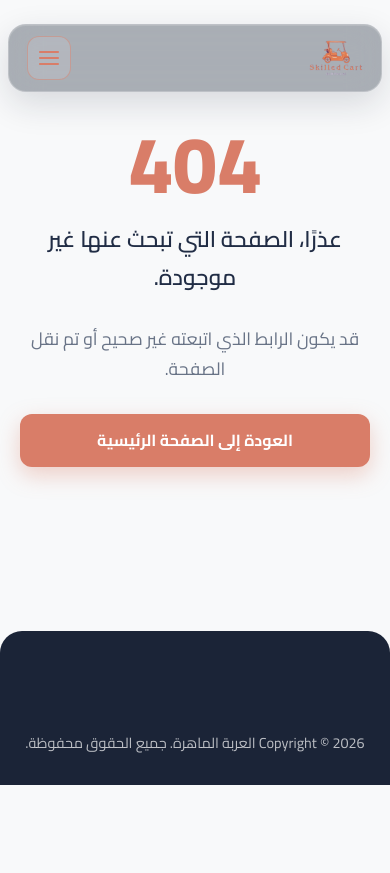
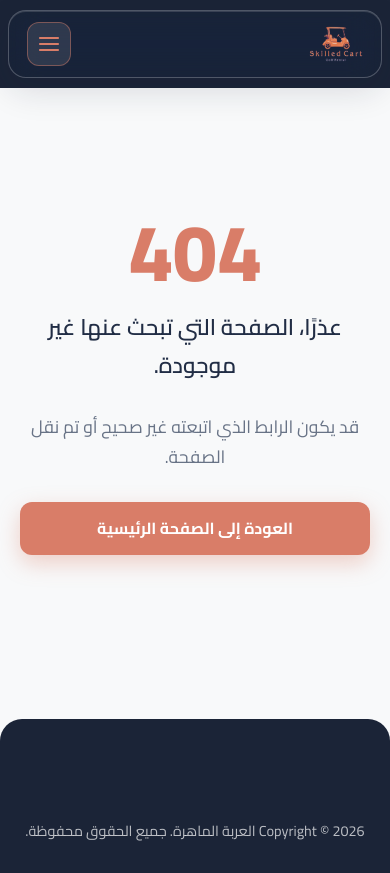
Before and after one commit to alkhowatir/mersan-website, a PHP site: page /404.html in a window 390 px wide. Before the commit the page ends 785 px from the top, so only its background shows below. Run offline with PHP 8.4, Linux system fonts and the light colour scheme.

Commit message:
Fix mobile layout overlap for homepage hero and sub-page banners
- Remove negative margin on stats section in mobile view to prevent covering the homepage hero
- Position navigation header in-flow on mobile sub-pages to stop covering the top half of banners
- Add page-subpage class to sub-page body tags for robust selector matching
- Keep desktop and tablet layouts completely unchanged

```diff
--- a/404.html
+++ b/404.html
@@ -15,7 +15,7 @@
     <!-- Main Stylesheet -->
     <link rel="stylesheet" href="/assets/css/style.css">
 </head>
-<body>
+<body class="page-subpage">
 
     <!-- Site Header -->
     <header class="site-header" id="masthead">
--- a/about/index.html
+++ b/about/index.html
@@ -60,7 +60,7 @@
     }
     </script>
 </head>
-<body>
+<body class="page-subpage">
 
     <!-- Site Header -->
     <header class="site-header" id="masthead">
--- a/assets/css/style.css
+++ b/assets/css/style.css
@@ -1370,16 +1370,38 @@ button, input, textarea, select {
         padding: 60px 0;
     }
 
+    /* 1. Mobile Fix: Homepage hero & stats section overlap */
     .hero-section {
-        min-height: 640px;
+        min-height: auto;
         padding-top: 130px;
-        padding-bottom: 80px;
+        padding-bottom: 50px;
+    }
+
+    .stats-section {
+        margin-top: 24px;
+        margin-bottom: 40px;
+    }
+
+    /* 2. Mobile Fix: Sub-page hero/banner navigation menu overlap */
+    body.page-subpage .site-header,
+    body:has(.page-hero) .site-header,
+    body:has(.error-404-box) .site-header {
+        position: relative;
+        background-color: var(--color-navy-dark);
+        padding-top: 10px;
+        padding-bottom: 10px;
+    }
+
+    body.page-subpage .header-bar,
+    body:has(.page-hero) .header-bar,
+    body:has(.error-404-box) .header-bar {
+        margin: 0 auto;
     }
 
     .page-hero {
-        min-height: 280px;
-        padding-top: 140px;
-        padding-bottom: 50px;
+        min-height: 180px;
+        padding-top: 45px;
+        padding-bottom: 45px;
     }
 
     .two-col-grid {
@@ -1438,6 +1460,12 @@ button, input, textarea, select {
         margin: 8px auto 0;
     }
 
+    body.page-subpage .header-bar,
+    body:has(.page-hero) .header-bar,
+    body:has(.error-404-box) .header-bar {
+        margin: 0 auto;
+    }
+
     .header-brand img {
         max-width: 120px;
         height: 36px;
--- a/contact-us/index.html
+++ b/contact-us/index.html
@@ -60,7 +60,7 @@
     }
     </script>
 </head>
-<body>
+<body class="page-subpage">
 
     <!-- Site Header -->
     <header class="site-header" id="masthead">
--- a/projects/index.html
+++ b/projects/index.html
@@ -60,7 +60,7 @@
     }
     </script>
 </head>
-<body>
+<body class="page-subpage">
 
     <!-- Site Header -->
     <header class="site-header" id="masthead">
--- a/services/index.html
+++ b/services/index.html
@@ -85,7 +85,7 @@
       }
     </script>
   </head>
-  <body>
+  <body class="page-subpage">
     <!-- Site Header -->
     <header class="site-header" id="masthead">
       <div class="header-bar">
```
